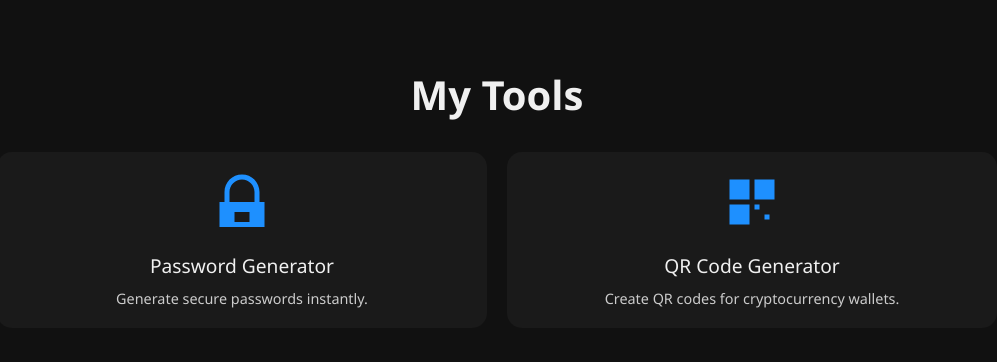
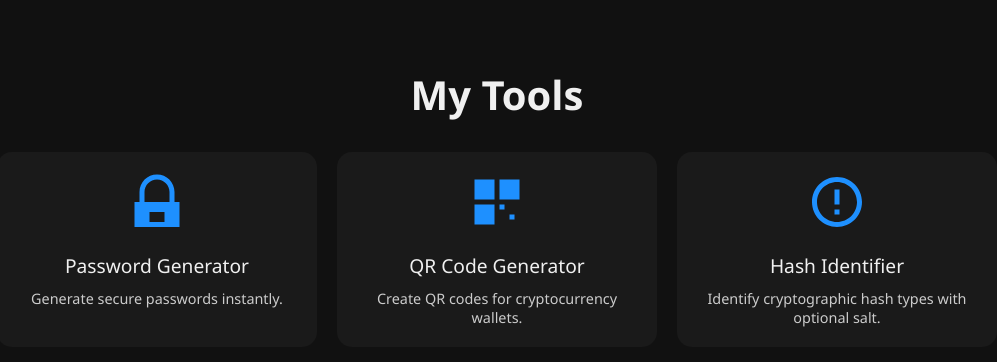
Before and after one commit to edwinyaboy/useful-tools, a plain HTML site: page index.html in a window 1280 px wide. Shown: the whole page, without its empty margins (143-1140 px from the left). Drawn offline with Linux system fonts and the light colour scheme.

Commit message:
Update index.html

```diff
--- a/index.html
+++ b/index.html
@@ -107,7 +107,14 @@
     <div class="tool-title">QR Code Generator</div>
     <div class="tool-description">Create QR codes for cryptocurrency wallets.</div>
   </a>
-  <!-- Add more tools here -->
+
+  <a href="https://edwinyaboy.github.io/hash-identifier/" class="tool-card">
+    <svg class="tool-icon" xmlns="http://www.w3.org/2000/svg" viewBox="0 0 24 24">
+      <path d="M12 2C6.48 2 2 6.48 2 12s4.48 10 10 10 10-4.48 10-10S17.52 2 12 2zm0 18c-4.41 0-8-3.59-8-8s3.59-8 8-8 8 3.59 8 8-3.59 8-8 8zm-1-13h2v6h-2zm0 8h2v2h-2z"/>
+    </svg>
+    <div class="tool-title">Hash Identifier</div>
+    <div class="tool-description">Identify cryptographic hash types with optional salt.</div>
+  </a>
 </div>
 
 </body>
```
